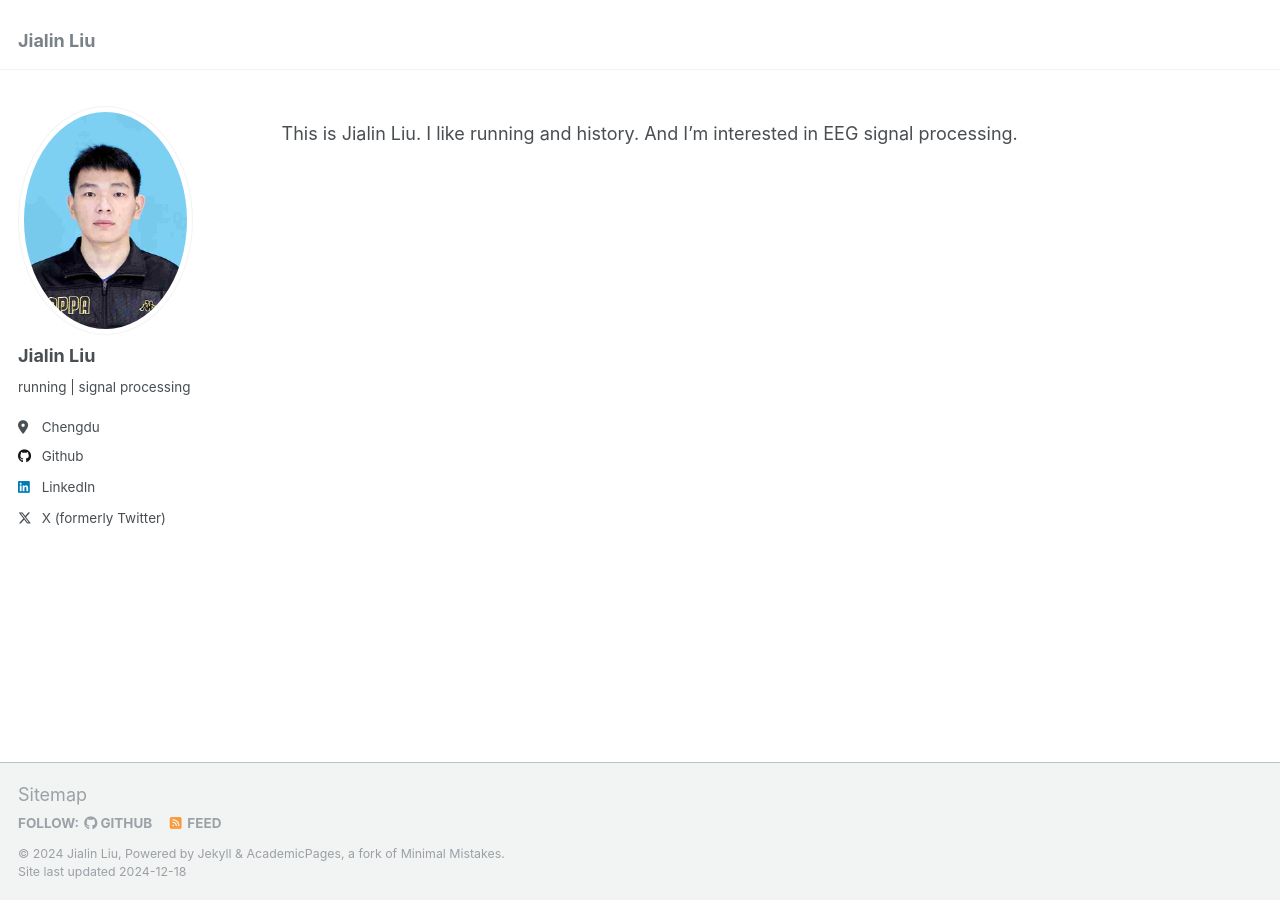
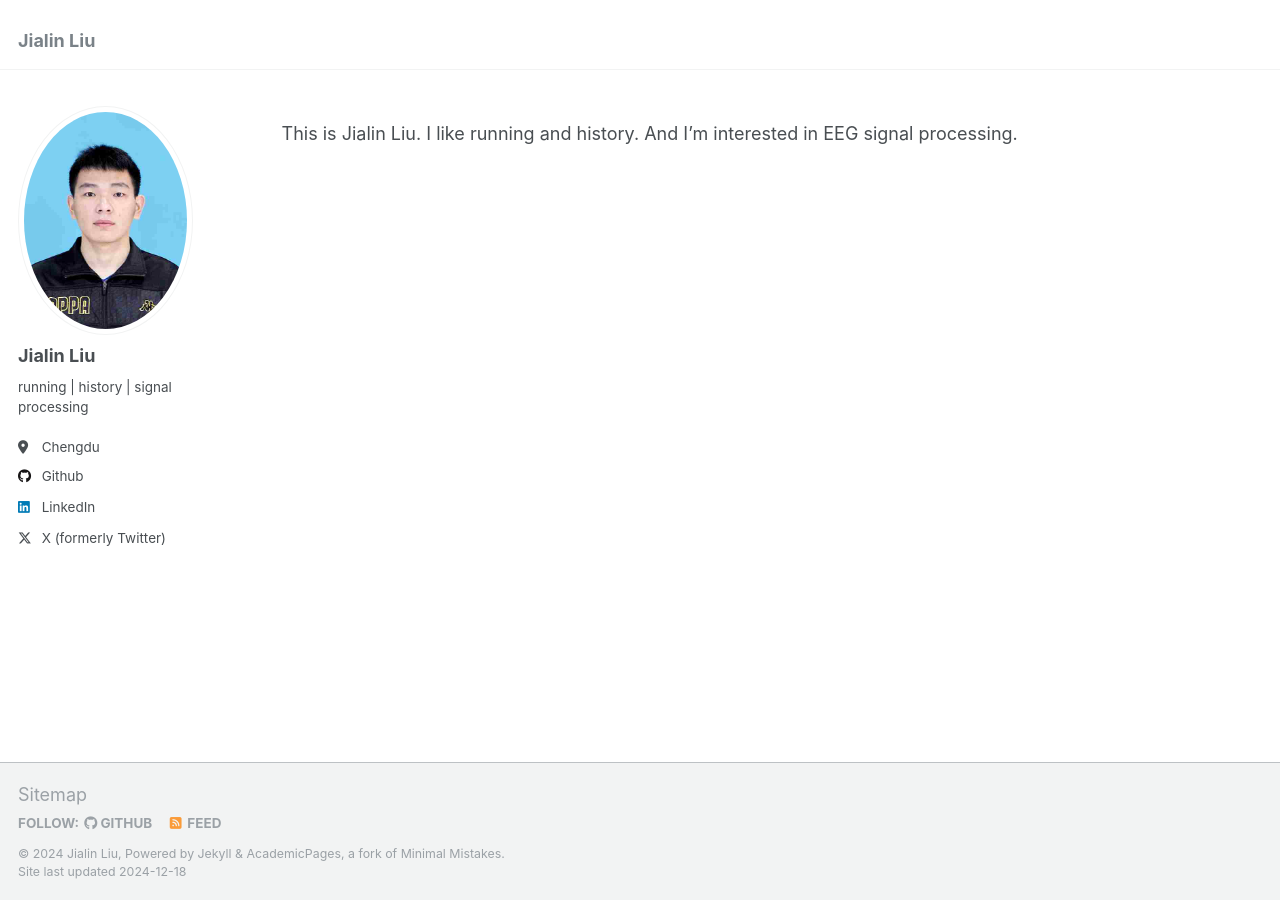
Before and after one commit to jialinliu0817/jialinliu0817.github.io, a Jekyll site: the page built from _pages/about.md, in a window 1280 px wide. Built offline with Jekyll 4.4.1, drawn with Linux system fonts in a browser that asks for light colours; part of the change alters nothing that is shown.

Commit message:
Update _config.yml

```diff
--- a/_config.yml
+++ b/_config.yml
@@ -24,7 +24,7 @@ author:
   avatar           : "profile.png"
   name             : "Jialin Liu"
   pronouns         : # example: "she/her"
-  bio              : "running | signal processing"
+  bio              : "running | history | signal processing"
   location         : "Chengdu"
   #employer         : " "
   uri              : # URL
@@ -44,7 +44,7 @@ author:
   bitbucket        : # Username - Update with your username on the site
   codepen          : # Username
   dribbble         : # Username
-  github           : "jialin9615"
+  github           : "jialinliu0817"
   kaggle           : # Username
   stackoverflow    : # User number or user number and name (i.e., use "1" or "1/jeff-atwood")
 
@@ -63,7 +63,7 @@ author:
   medium           : # URL
   pinterest        : # Username
   soundcloud       : # Username
-  twitter          : "jialin9615" # Username for X / Twitter
+  twitter          : "jialinliu0817" # Username for X / Twitter
   vine             : # Username
   wikipedia        : # Username
   xing             : # Username
```
